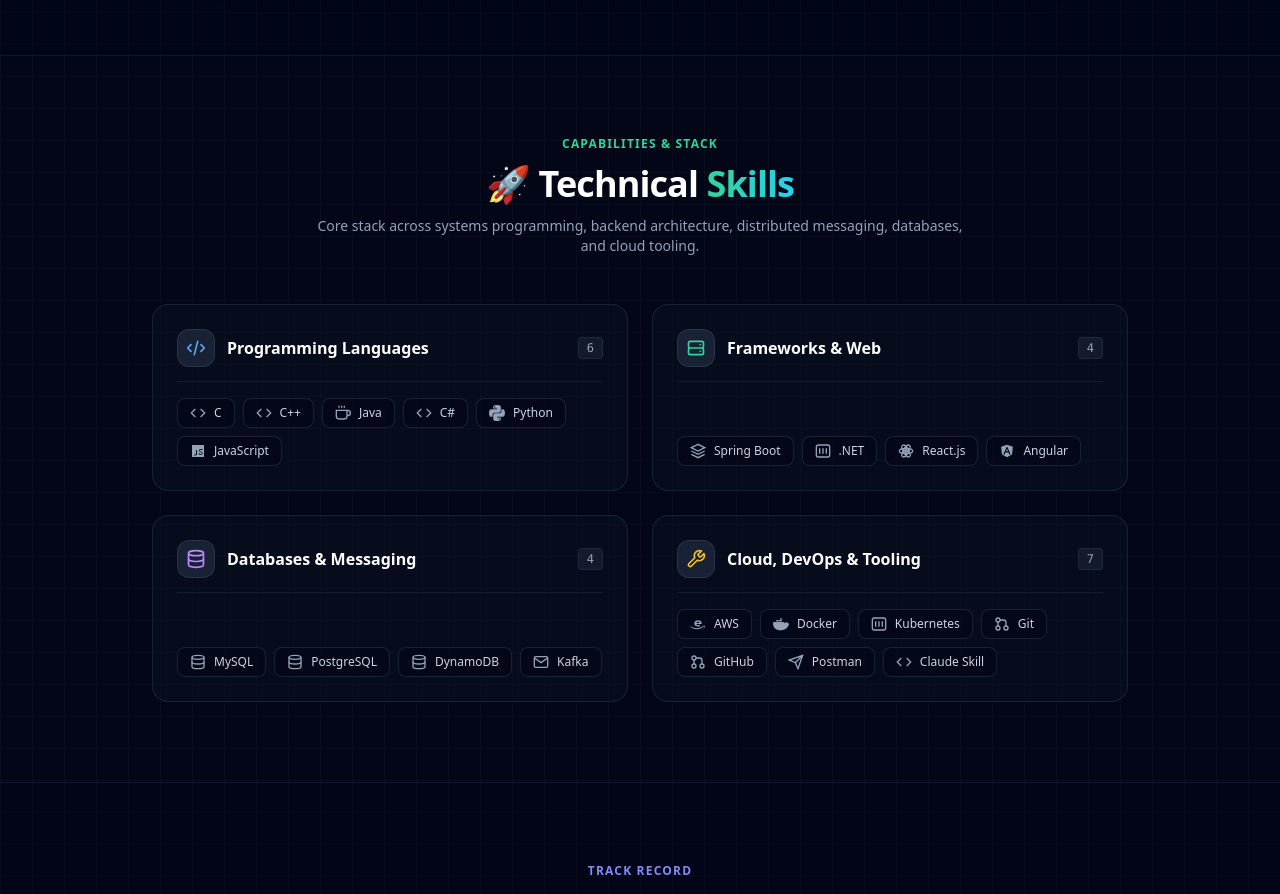
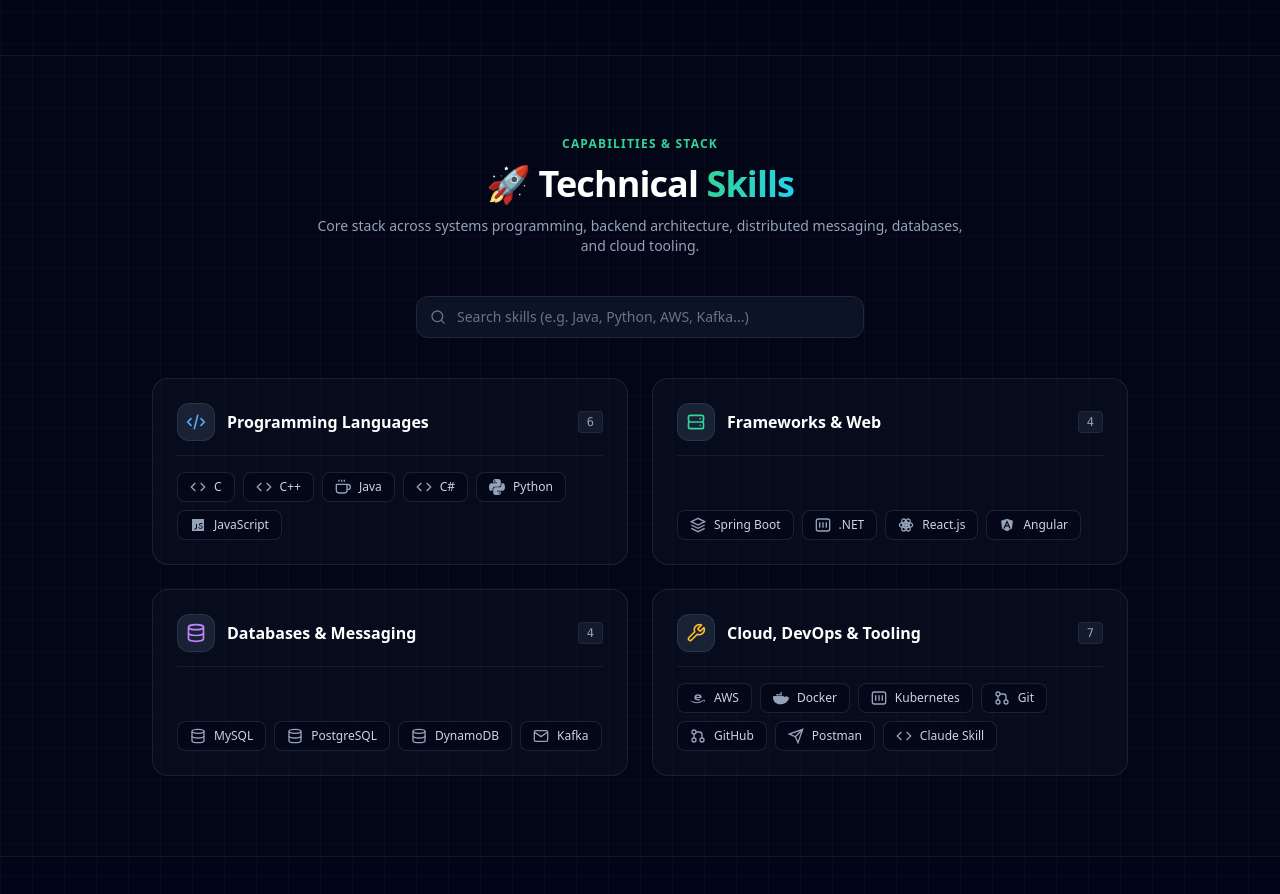
Before and after one commit to deep-govindvira/portfolio, a React (Create React App) app: page / in a window 1280 px wide. Shown: the part 1780-2674 px from the top of the page. Built offline with nearby package versions, Linux system fonts and the light colour scheme.

Commit message:
feat: add interactive real-time skill search to Technical Skills

```diff
--- a/src/components/Icons.jsx
+++ b/src/components/Icons.jsx
@@ -202,3 +202,10 @@ export const DownloadIcon = ({ className = "w-4 h-4" }) => (
     <path strokeLinecap="round" strokeLinejoin="round" d="M4 16v1a3 3 0 003 3h10a3 3 0 003-3v-1m-4-4l-4 4m0 0l-4-4m4 4V4" />
   </svg>
 );
+
+export const SearchIcon = ({ className = "w-5 h-5" }) => (
+  <svg className={className} fill="none" stroke="currentColor" viewBox="0 0 24 24" strokeWidth="2">
+    <circle cx="11" cy="11" r="8" />
+    <path strokeLinecap="round" strokeLinejoin="round" d="M21 21l-4.35-4.35" />
+  </svg>
+);
--- a/src/components/Skills.jsx
+++ b/src/components/Skills.jsx
@@ -1,9 +1,18 @@
-import React from "react";
+import React, { useState, useMemo } from "react";
 import { TechIcon } from "./TechIcons";
-import { CodeIcon, ServerIcon, DatabaseIcon, WrenchIcon, SparklesIcon } from "./Icons";
+import {
+  CodeIcon,
+  ServerIcon,
+  DatabaseIcon,
+  WrenchIcon,
+  SparklesIcon,
+  SearchIcon,
+  XIcon,
+} from "./Icons";
 
 export const Skills = ({ data }) => {
   const { skillCategories } = data;
+  const [searchQuery, setSearchQuery] = useState("");
 
   const getCategoryIcon = (iconName) => {
     switch (iconName) {
@@ -20,11 +29,38 @@ export const Skills = ({ data }) => {
     }
   };
 
+  const filteredCategories = useMemo(() => {
+    const query = searchQuery.trim().toLowerCase();
+    if (!query) return skillCategories;
+
+    return skillCategories
+      .map((cat) => {
+        const matchingSkills = cat.skills.filter(
+          (skill) =>
+            skill.name.toLowerCase().includes(query) ||
+            (skill.tag && skill.tag.toLowerCase().includes(query))
+        );
+
+        const categoryMatches = cat.category.toLowerCase().includes(query);
+        const finalSkills = categoryMatches ? cat.skills : matchingSkills;
+
+        return {
+          ...cat,
+          skills: finalSkills,
+        };
+      })
+      .filter((cat) => cat.skills.length > 0);
+  }, [skillCategories, searchQuery]);
+
+  const totalMatchingSkills = useMemo(() => {
+    return filteredCategories.reduce((acc, cat) => acc + cat.skills.length, 0);
+  }, [filteredCategories]);
+
   return (
     <section id="skills" className="py-20 border-t border-slate-900 bg-slate-950/20">
       <div className="max-w-5xl mx-auto px-4 sm:px-6">
         {/* Section Header */}
-        <div className="text-center max-w-2xl mx-auto mb-12 space-y-3">
+        <div className="text-center max-w-2xl mx-auto mb-10 space-y-3">
           <p className="text-xs uppercase tracking-widest text-emerald-400 font-semibold">
             Capabilities & Stack
           </p>
@@ -36,9 +72,41 @@ export const Skills = ({ data }) => {
           </p>
         </div>
 
+        {/* Search Skill Input Bar */}
+        <div className="max-w-md mx-auto mb-10">
+          <div className="relative group">
+            <div className="absolute inset-y-0 left-0 pl-3.5 flex items-center pointer-events-none text-slate-500 group-focus-within:text-emerald-400 transition">
+              <SearchIcon className="w-4 h-4" />
+            </div>
+            <input
+              type="text"
+              value={searchQuery}
+              onChange={(e) => setSearchQuery(e.target.value)}
+              placeholder="Search skills (e.g. Java, Python, AWS, Kafka...)"
+              className="w-full pl-10 pr-10 py-2.5 rounded-xl bg-slate-900/80 border border-slate-800 text-slate-100 placeholder-slate-500 text-sm focus:outline-none focus:border-emerald-500/80 focus:ring-1 focus:ring-emerald-500/40 transition shadow-inner"
+            />
+            {searchQuery && (
+              <button
+                type="button"
+                onClick={() => setSearchQuery("")}
+                className="absolute inset-y-0 right-0 pr-3 flex items-center text-slate-400 hover:text-white transition"
+                aria-label="Clear search"
+              >
+                <XIcon className="w-4 h-4" />
+              </button>
+            )}
+          </div>
+          {searchQuery && (
+            <p className="text-center text-xs text-slate-400 mt-2">
+              Found <span className="text-emerald-400 font-semibold">{totalMatchingSkills}</span> matching {totalMatchingSkills === 1 ? "technology" : "technologies"}
+            </p>
+          )}
+        </div>
+
         {/* Simplified Cards Grid */}
+        {filteredCategories.length > 0 ? (
           <div className="grid grid-cols-1 md:grid-cols-2 gap-5 sm:gap-6">
-          {skillCategories.map((category, index) => (
+            {filteredCategories.map((category, index) => (
               <div
                 key={index}
                 className="bg-slate-900/40 border border-slate-800/80 hover:border-slate-700/80 rounded-2xl p-5 sm:p-6 transition-all duration-200 hover:bg-slate-900/60 flex flex-col justify-between"
@@ -73,6 +141,23 @@ export const Skills = ({ data }) => {
               </div>
             ))}
           </div>
+        ) : (
+          <div className="text-center py-12 px-4 rounded-2xl bg-slate-900/30 border border-slate-800/60 max-w-md mx-auto">
+            <p className="text-sm text-slate-300 mb-2">
+              No skills found matching "<span className="text-emerald-400 font-semibold">{searchQuery}</span>"
+            </p>
+            <p className="text-xs text-slate-500 mb-4">
+              Try searching for Java, AWS, React, MySQL, Docker, or Kafka
+            </p>
+            <button
+              type="button"
+              onClick={() => setSearchQuery("")}
+              className="text-xs font-medium px-4 py-2 rounded-lg bg-slate-800 text-slate-200 hover:bg-slate-700 transition"
+            >
+              Clear Search
+            </button>
+          </div>
+        )}
       </div>
     </section>
   );
```
Also changed, not shown: 1 other file (tests, documents, lock files or other folders). Lines whose indentation alone changed are shown as unchanged.
